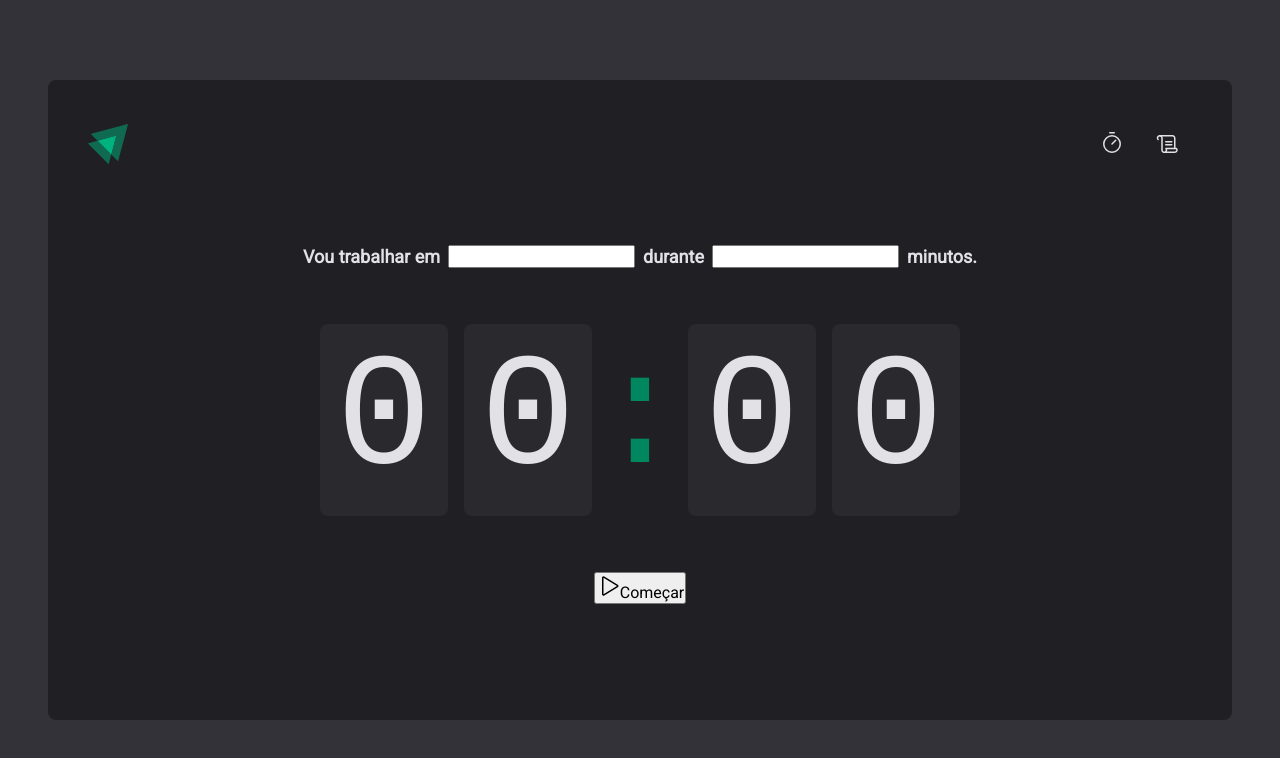
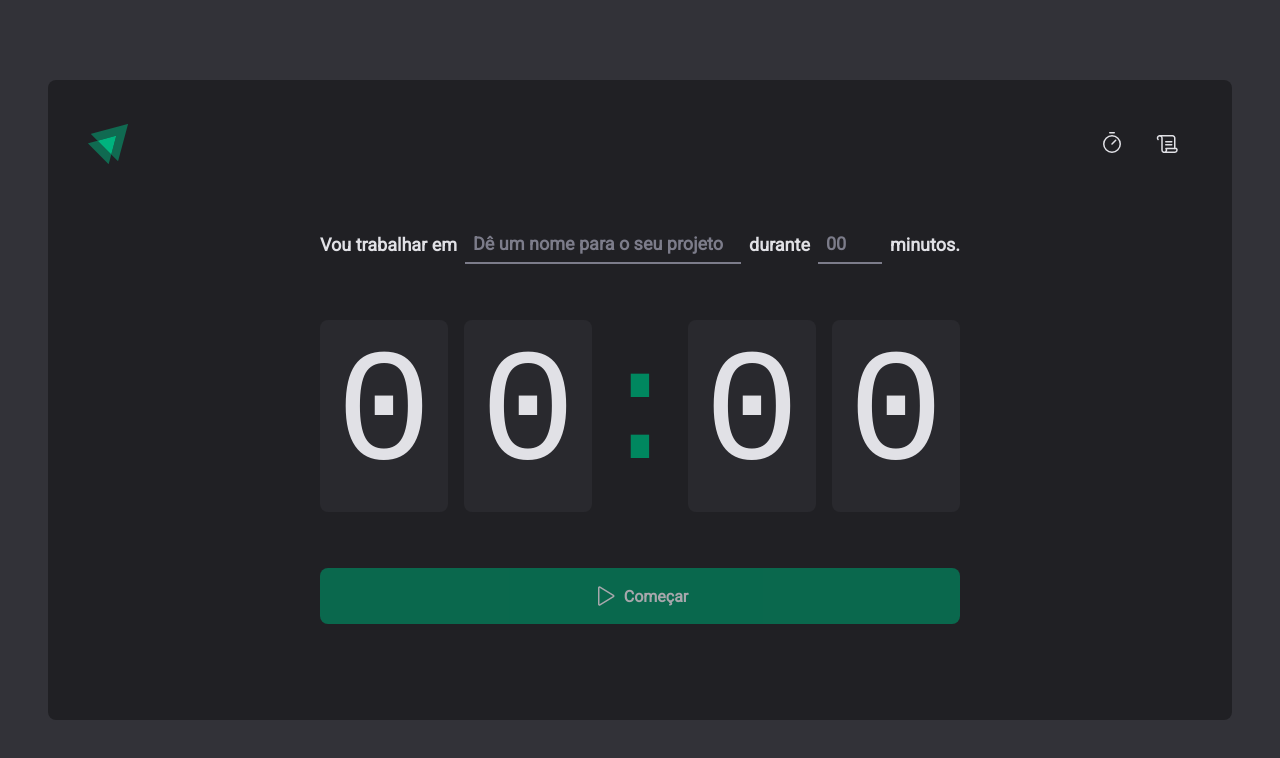
Before and after one commit to loupprodi/projeto-ignite02-timer, a React (Vite) app: page / in a window 1280 px wide. Shown: the top 758 px of the page. Built offline with nearby package versions, Linux system fonts and the light colour scheme.

Commit message:
estilizando a tela de home e os inputs de maneira individual

```diff
--- a/src/pages/Home/index.tsx
+++ b/src/pages/Home/index.tsx
@@ -1,9 +1,12 @@
 import { Play } from "phosphor-react";
 import {
   HomeContainer,
+  TaskInput,
+  MinutesAmountInput,
   FormContainer,
   CountdownContainer,
   Separator,
+  StartCountdownButton,
 } from "./styles";
 
 export const Home = () => {
@@ -12,9 +15,29 @@ export const Home = () => {
       <form action="">
         <FormContainer>
           <label htmlFor="task">Vou trabalhar em</label>
-          <input id="task" />
+          <TaskInput
+            id="task"
+            list="task-suggestions"
+            placeholder="Dê um nome para o seu projeto"
+          />
+
+          <datalist id="task-suggestions">
+            <option value="Projeto 1" />
+            <option value="Projeto 2" />
+            <option value="Projeto 3" />
+            <option value="Projeto 4" />
+            <option value="Projeto 5" />
+          </datalist>
+
           <label htmlFor="minutesAmount">durante</label>
-          <input type="number" id="minutesAmount" />
+          <MinutesAmountInput
+            type="number"
+            id="minutesAmount"
+            placeholder="00"
+            step={5}
+            min={5}
+            max={60}
+          />
 
           <span>minutos.</span>
         </FormContainer>
@@ -25,10 +48,10 @@ export const Home = () => {
           <span>0</span>
           <span>0</span>
         </CountdownContainer>
-        <button type="submit">
+        <StartCountdownButton disabled type="submit">
           <Play size={24} />
           Começar
-        </button>
+        </StartCountdownButton>
       </form>
     </HomeContainer>
   );
--- a/src/pages/Home/styles.ts
+++ b/src/pages/Home/styles.ts
@@ -28,6 +28,38 @@ export const FormContainer = styled.div`
   flex-wrap: wrap;
 `;
 
+const BaseInput = styled.input`
+  background: transparent;
+  height: 2.5rem;
+  border: 0;
+  border-bottom: 2px solid ${(props) => props.theme["gray-500"]};
+  font-weight: bold;
+  font-size: 1.125rem;
+  padding: 0 0.5rem;
+  color: ${(props) => props.theme["gray-100"]};
+
+  &:focus {
+    box-shadow: none;
+    border-color: ${(props) => props.theme["green-500"]};
+  }
+
+  &::placeholder {
+    color: ${(props) => props.theme["gray-500"]};
+  }
+`;
+
+export const TaskInput = styled(BaseInput)`
+  flex: 1;
+
+  &::-webkit-calendar-picker-indicator {
+    display: none !important;
+  }
+`;
+
+export const MinutesAmountInput = styled(BaseInput)`
+  width: 4rem;
+`;
+
 export const CountdownContainer = styled.div`
   font-family: "Roboto-mono", monospace;
   font-size: 10rem;
@@ -52,3 +84,31 @@ export const Separator = styled.div`
   display: flex;
   justify-content: center;
 `;
+
+export const StartCountdownButton = styled.button`
+  width: 100%;
+  border: 0;
+  padding: 1rem;
+  border-radius: 8px;
+
+  display: flex;
+  align-items: center;
+  justify-content: center;
+
+  gap: 0.5rem;
+  font-weight: bold;
+
+  cursor: pointer;
+
+  background: ${(props) => props.theme["green-500"]};
+  color: ${(props) => props.theme["gray-100"]};
+
+  &:disabled {
+    opacity: 0.7;
+    cursor: not-allowed;
+  }
+
+  &:not(:disabled):hover {
+    background: ${(props) => props.theme["green-700"]};
+  }
+`;
```
